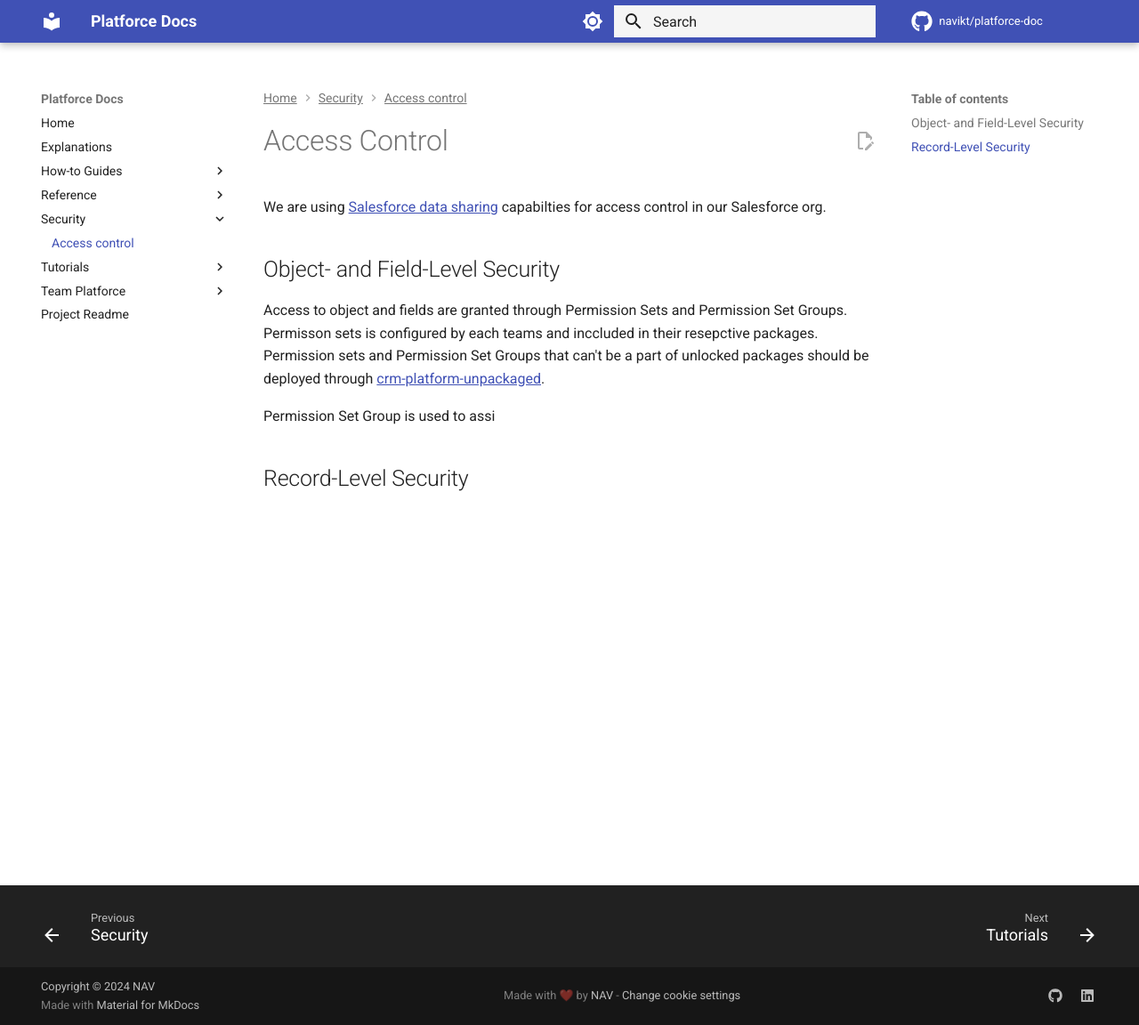
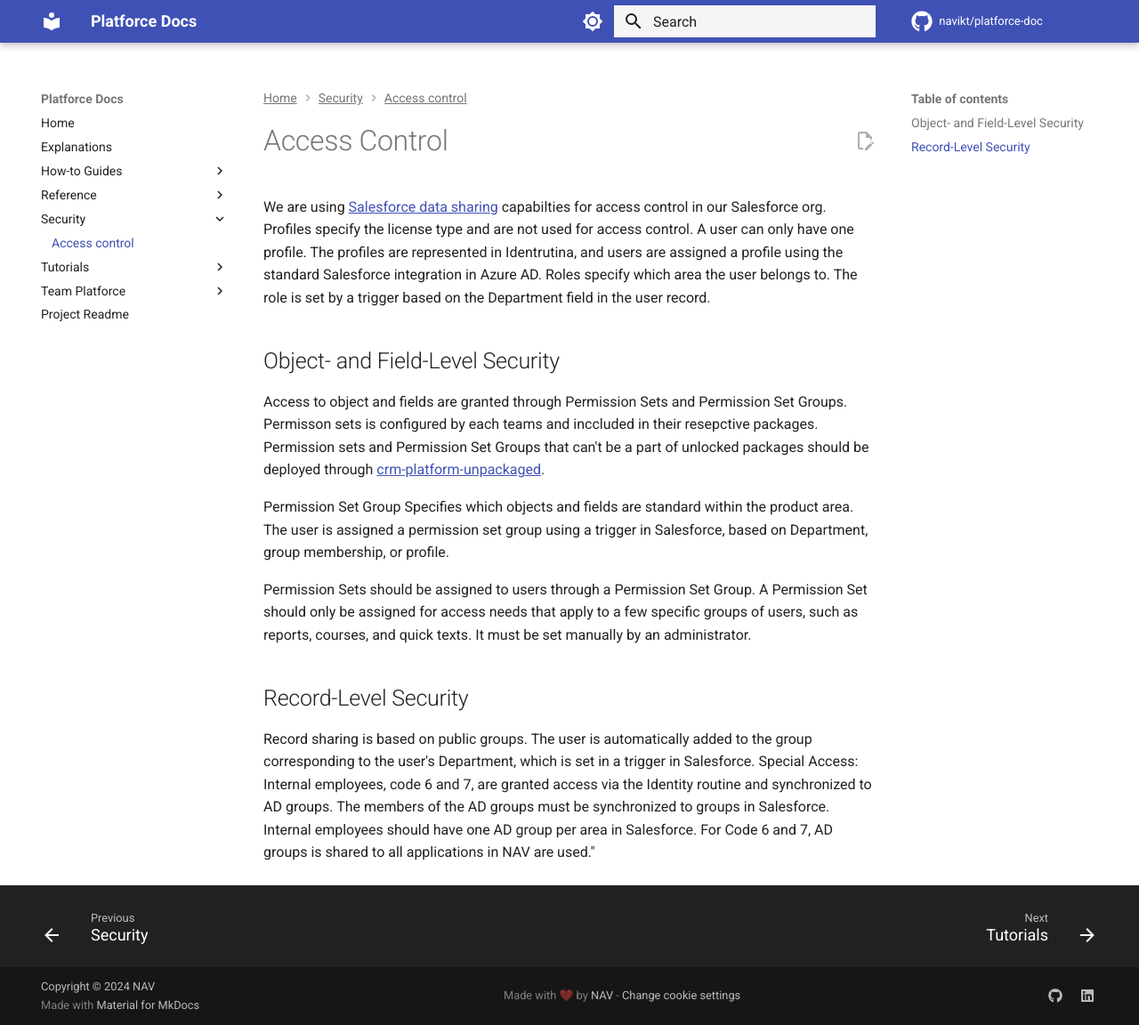
Before and after one commit to navikt/platforce-doc, an MkDocs documentation site: the page built from docs/security/access-control/index.md, in a window 1280 px wide and 1152 px high. Shown: the whole window at 89% size. Built offline with MkDocs 1.6.1 and Material for MkDocs 9.7.7, drawn with Linux system fonts in a browser that asks for light colours; comment, search, counter and statistics services are not loaded.

Commit message:
Updated access control documetnation

```diff
--- a/docs/security/access-control/index.md
+++ b/docs/security/access-control/index.md
@@ -1,11 +1,18 @@
 # Access Control
 
 We are using [Salesforce data sharing](https://help.salesforce.com/s/articleView?id=sf.security_data_access.htm&type=5) capabilties for access control in our Salesforce org.
+Profiles specify the license type and are not used for access control. A user can only have one profile. The profiles are represented in Identrutina, and users are assigned a profile using the standard Salesforce integration in Azure AD.
+Roles specify which area the user belongs to. The role is set by a trigger based on the Department field in the user record.
 
 ## Object- and Field-Level Security
 
 Access to object and fields are granted through Permission Sets and Permission Set Groups. Permisson sets is configured by each teams and inccluded in their resepctive packages. Permission sets and Permission Set Groups that can't be a part of unlocked packages should be deployed through [crm-platform-unpackaged](https://github.com/navikt/crm-platform-unpackaged).
 
-Permission Set Group is used to assi
+Permission Set Group Specifies which objects and fields are standard within the product area. The user is assigned a permission set group using a trigger in Salesforce, based on Department, group membership, or profile.
+
+Permission Sets should be assigned to users through a Permission Set Group. A Permission Set should only be assigned for access needs that apply to a few specific groups of users, such as reports, courses, and quick texts. It must be set manually by an administrator.
 
 ## Record-Level Security
+
+Record sharing is based on public groups. The user is automatically added to the group corresponding to the user's Department, which is set in a trigger in Salesforce.
+Special Access: Internal employees, code 6 and 7, are granted access via the Identity routine and synchronized to AD groups. The members of the AD groups must be synchronized to groups in Salesforce. Internal employees should have one AD group per area in Salesforce. For Code 6 and 7, AD groups is shared to all applications in NAV are used."
```
